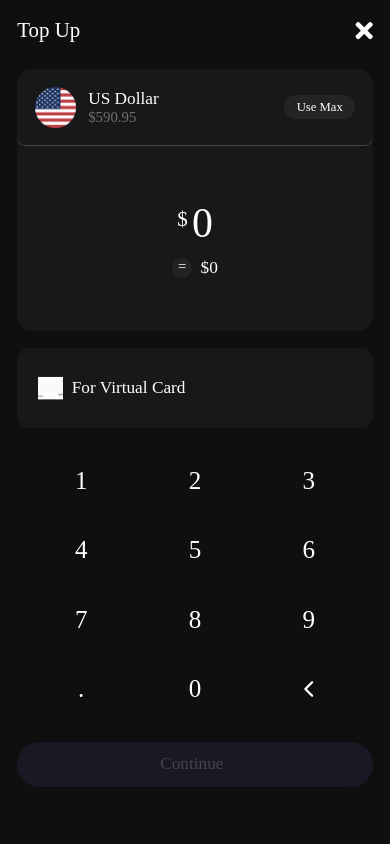
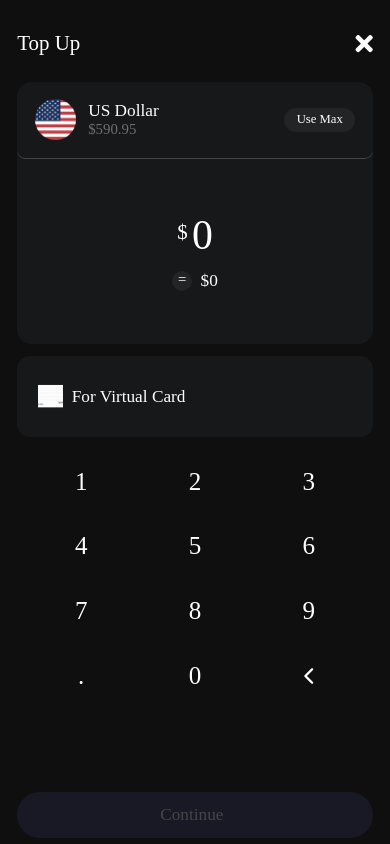
Before and after one commit to greatkene/shiga-test, a React Native app: screen /TopUp in a window 390 px wide. Built offline with nearby package versions, Linux system fonts and the light colour scheme; a web font is replaced by a local one.

Commit message:
chore: added scroll container to topup

```diff
--- a/src/components/atoms/AppButton.tsx
+++ b/src/components/atoms/AppButton.tsx
@@ -84,7 +84,7 @@ const styles = StyleSheet.create({
     borderRadius: Sizes.borderRadius,
     alignItems: "center",
     justifyContent: "center",
-    marginBottom: Sizes.font10 * 4,
+    marginBottom: Sizes.font6,
   },
   buttonContent: {
     flexDirection: "row",
--- a/src/screens/app/TopUp.tsx
+++ b/src/screens/app/TopUp.tsx
@@ -1,6 +1,6 @@
 import { StyleSheet, View, TouchableOpacity, Image } from "react-native";
 import React, { useState } from "react";
-import { AppButton, AppText } from "@atoms";
+import { AppButton, AppText, ScrollContainer } from "@atoms";
 import ScreenWrapper from "@screens/ScreenWrapper";
 import { Colors, Sizes, normalize } from "@theme";
 import { FontAwesome5, Ionicons } from "@expo/vector-icons";
@@ -19,7 +19,7 @@ export const TopUp = ({ navigation }: RootStackProps<"TopUp">) => {
 
   return (
     <ScreenWrapper margin={false}>
-      <View style={styles.container}>
+      <ScrollContainer style={styles.container}>
         <View style={styles.header}>
           <AppText fontBold big>
             Top Up
@@ -114,6 +114,8 @@ export const TopUp = ({ navigation }: RootStackProps<"TopUp">) => {
             <Ionicons name="chevron-back" size={24} color="white" />
           </TouchableOpacity>
         </View>
+      </ScrollContainer>
+      <View style={{ marginHorizontal: Sizes.font16 }}>
         <AppButton disabled title="Continue" />
       </View>
     </ScreenWrapper>
@@ -183,7 +185,7 @@ const styles = StyleSheet.create({
     paddingHorizontal: Sizes.font20,
     paddingVertical: Sizes.font26,
     borderRadius: Sizes.font12,
-    marginVertical: Sizes.font16,
+    marginVertical: Sizes.font12,
   },
   virtualCardIcon: {
     width: Sizes.font22,
@@ -198,7 +200,7 @@ const styles = StyleSheet.create({
     flexDirection: "row",
     flexWrap: "wrap",
     justifyContent: "center",
-    marginBottom: Sizes.font16,
+    marginBottom: Sizes.font11,
   },
   key: {
     width: "30%",
@@ -206,7 +208,7 @@ const styles = StyleSheet.create({
     // backgroundColor: Colors.border,
     alignItems: "center",
     justifyContent: "center",
-    padding: Sizes.font16,
+    padding: Sizes.font14,
     borderRadius: Sizes.font8,
   },
   keyText: {
```
